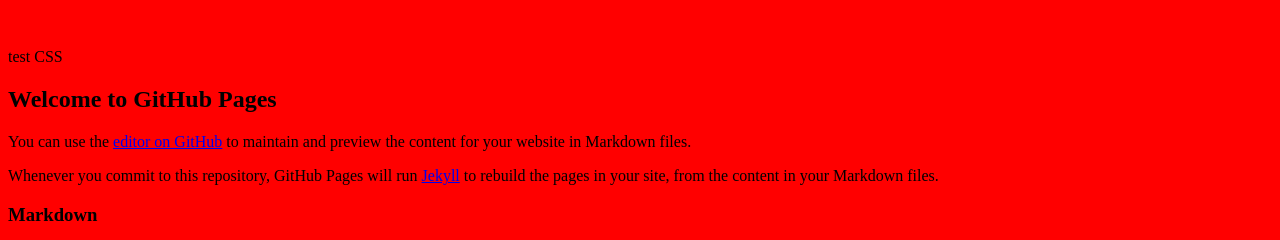
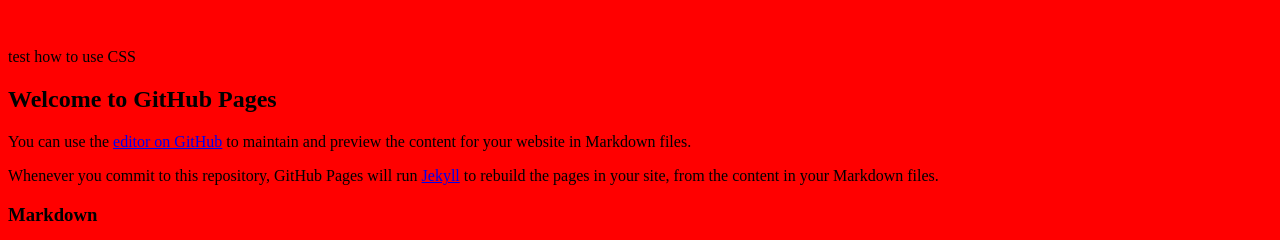
Before and after one commit to 960761/jekyll_demo, a Jekyll site: the page built from README.md, in a window 1280 px wide. Shown: the top 240 px of the page. Built offline with Jekyll 4.4.1, drawn with Linux system fonts in a browser that asks for light colours; our own code applies the rules of GitHub Pages for plain Markdown files.

Commit message:
Update default.html

```diff
--- a/_layouts/default.html
+++ b/_layouts/default.html
@@ -16,7 +16,7 @@
 　　</head>
 
 　　<body>
-   <p class="test">test CSS</p>
+   <p class="test">test how to use CSS</p>
 
  {{ content }}
 
```
